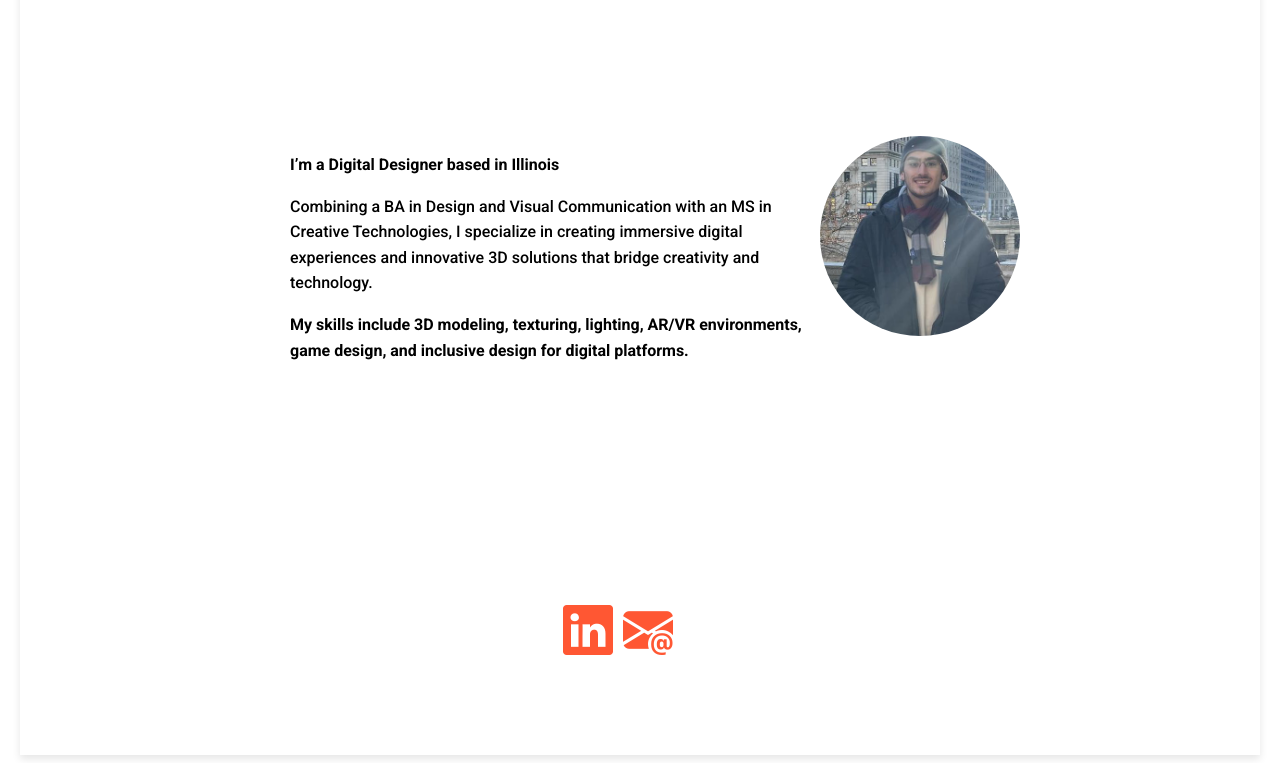
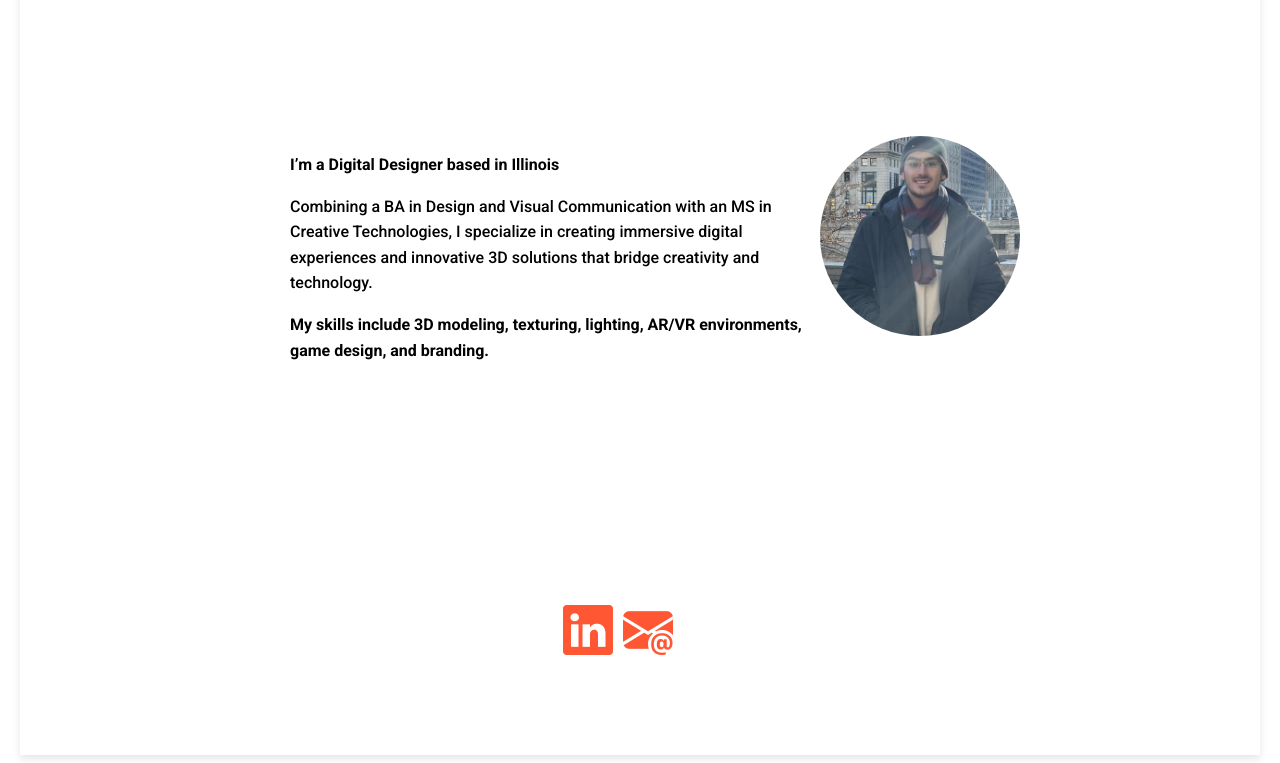
Before and after one commit to LoiyQasrawi/CTK404, a plain HTML site: page Portfolio/Home.html in a window 1280 px wide. Shown: the part 93-856 px from the top of the page. Drawn offline with nearby package versions, Linux system fonts and the light colour scheme; a script that the page names is missing; a web font is replaced by a local one.

Commit message:
Update Home.html

```diff
--- a/Portfolio/Home.html
+++ b/Portfolio/Home.html
@@ -46,7 +46,7 @@
   <p>
     Combining a BA in Design and Visual Communication with an MS in Creative Technologies, I specialize in creating immersive digital experiences and innovative 3D solutions that bridge creativity and technology.
   </p>
-  <p><strong>My skills include 3D modeling, texturing, lighting, AR/VR environments, game design, and inclusive design for digital platforms.</strong></p>
+  <p><strong>My skills include 3D modeling, texturing, lighting, AR/VR environments, game design, and branding.</strong></p>
 </div>
 
         <div class="social">
```
